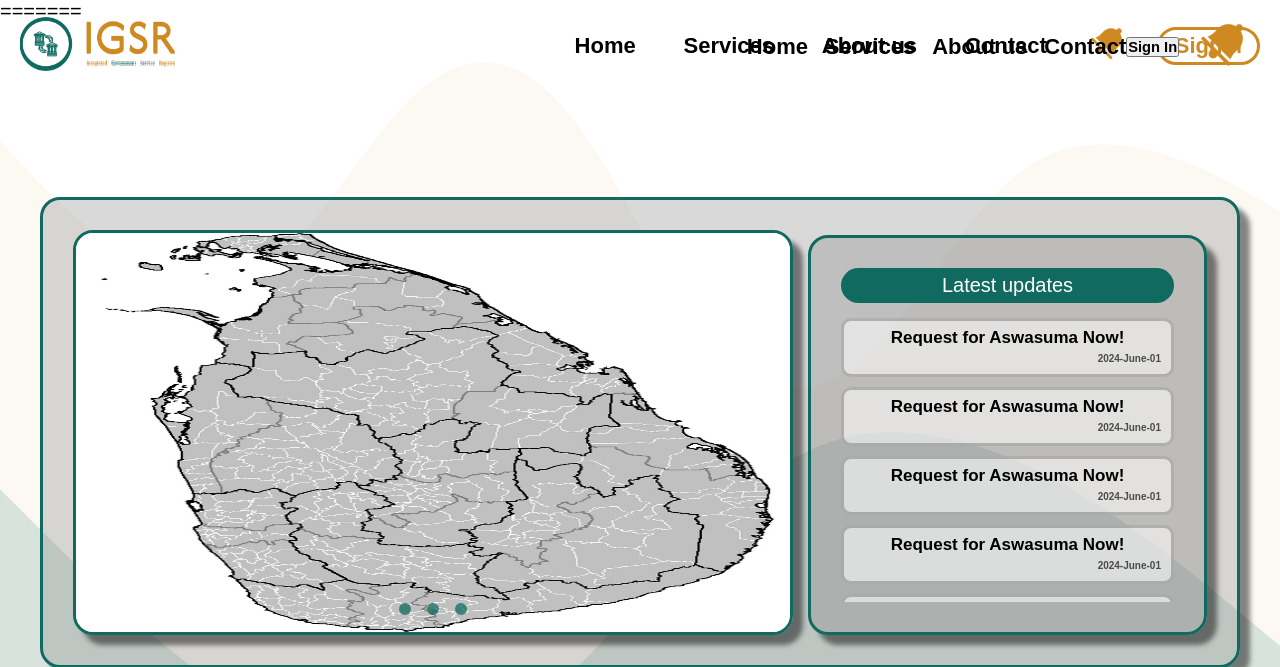
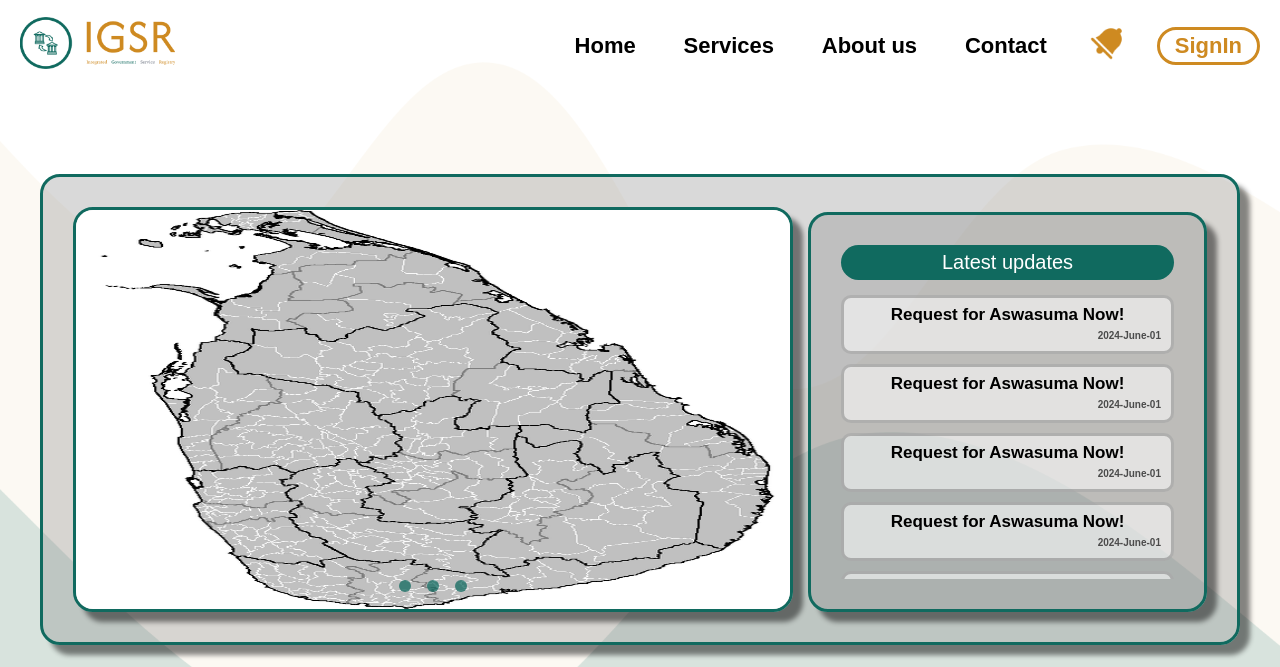
Before and after one commit to BlockAce01/G2C-assistant, a PHP site: page / in a window 1280 px wide. Shown: the top 667 px of the page. Run offline with PHP 8.4, Linux system fonts and the light colour scheme.

Commit message:
Update header.php

```diff
--- a/IGSR/header.php
+++ b/IGSR/header.php
@@ -90,8 +90,8 @@
           <img src="images/officer.png" alt="officer-icon">
         </a>
         <div class="profile-details">
-          <h5>WTY Kavinda</h5>
-          <span>ID:2003245556</span>
+          <h5>ABC Darmapala</h5>
+          <span>ID:2000245556</span>
         </div>
       </div>
       <hr id="dropmenu-line-T">
@@ -111,19 +111,4 @@
   </header>
   <script src="script.js"></script>
 </body>
-=======
-  <header>
-    <div class="logo">
-      <img src="images\logo.png">
-    </div>
-    <nav class="navigation">
-          <a href="index.php">Home</a>
-          <a href="#">Services</a>
-          <a href="#">About us</a>
-          <a href="#">Contact</a>
-          <button><a href="signin.php" class="signin">Sign In</a></button>
-          <a href="#"><img src="images/bell.png"></a>
-    </nav>
-  </header>
-</body>
 </html>
```
